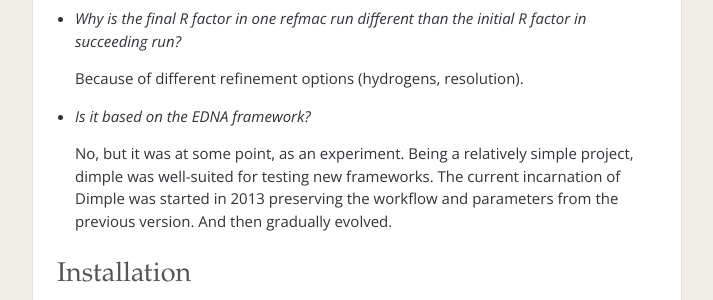
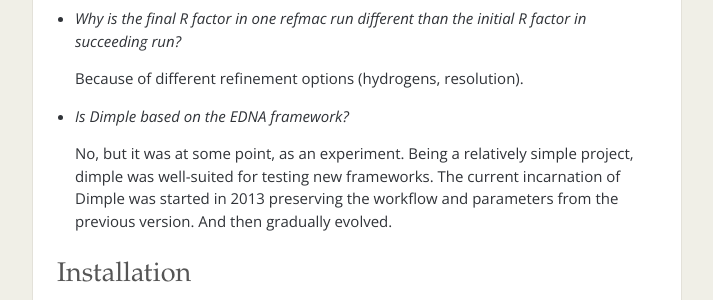
Before and after one commit to ccp4/dimple, a Jekyll site: the page built from index.md, in a window 1280 px wide and 900 px high, scrolled down 2375 px. Shown: the part 230-530 px from the top of the window, without its empty margins (283-996 px from the left). Built offline with Jekyll 4.4.1, drawn with Linux system fonts in a browser that asks for light colours.

Commit message:
one-word fix

```diff
--- a/index.md
+++ b/index.md
@@ -127,7 +127,7 @@
 
   Because of different refinement options (hydrogens, resolution).
 
-* _Is it based on the EDNA framework?_
+* _Is Dimple based on the EDNA framework?_
 
   No, but it was at some point, as an experiment. Being a relatively simple
   project, dimple was well-suited for testing new frameworks.
```
